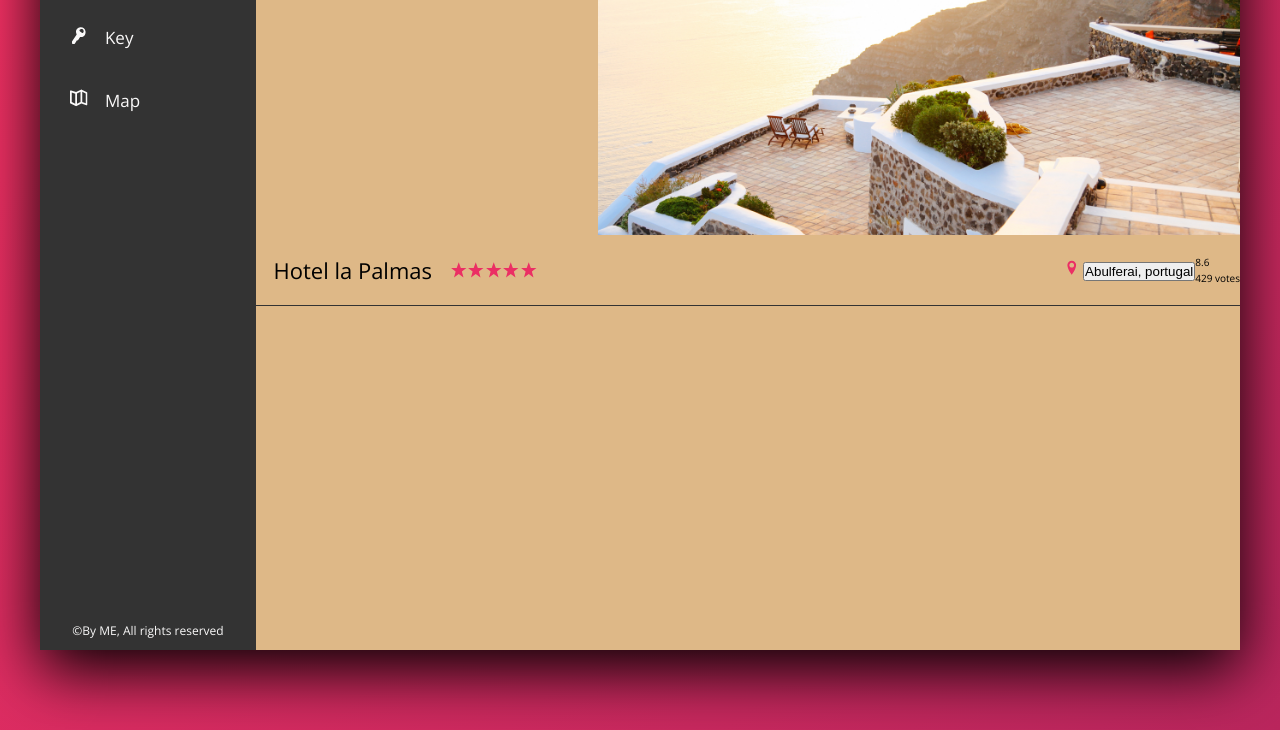
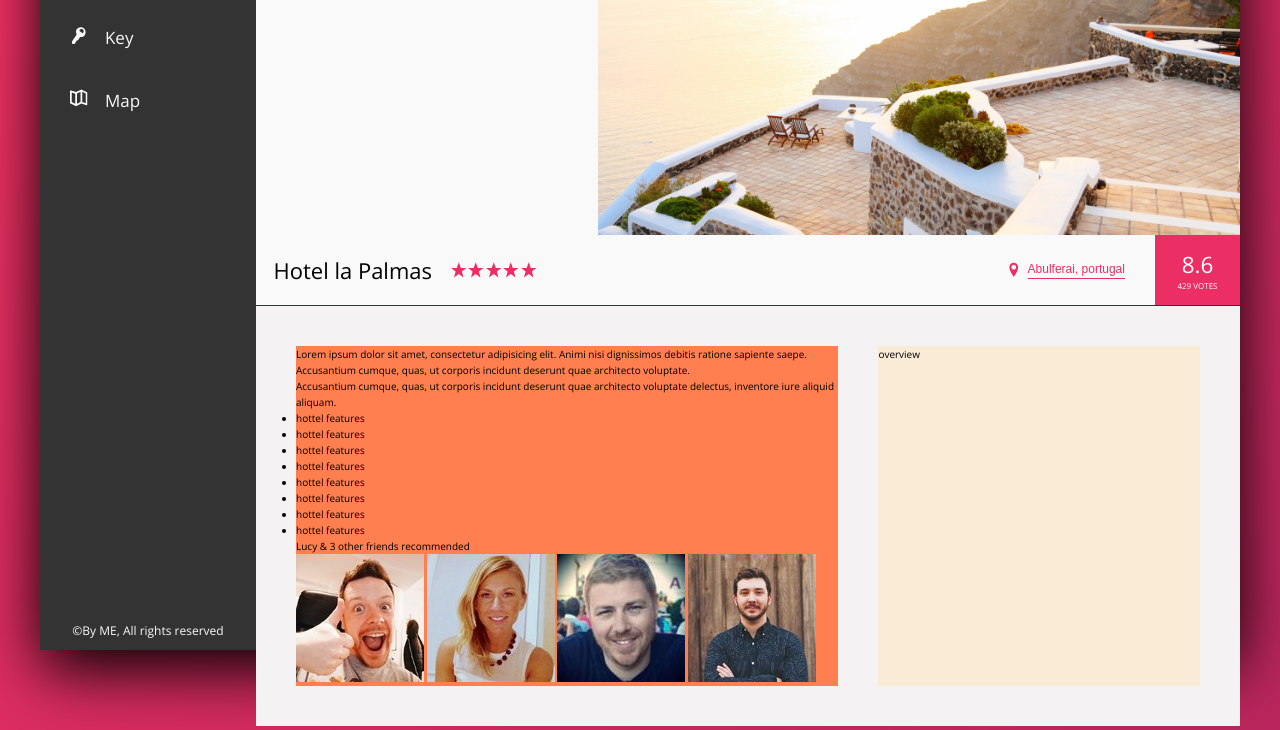
Before and after one commit to Susmit-Barua/Portfolio, a website: page Src/index.html in a window 1280 px wide. Shown: the part 300-1030 px from the top of the page. Drawn offline with nearby package versions, Linux system fonts and the light colour scheme.

Commit message:
Overview section

```diff
--- a/Src/index.html
+++ b/Src/index.html
@@ -119,7 +119,7 @@
             </div>
 
             <div class="overview__loaction">
-              <svg class="overview__icon">
+              <svg class="overview__icon-location">
                 <use xlink:href="./assets/sprite.svg#icon-location-pin"></use>
               </svg>
               <button class="btn-inline">Abulferai, portugal</button>
@@ -130,6 +130,58 @@
               <div class="overview__rating-count">429 votes</div>
             </div>
           </div>
+          <div class="details">
+            <div class="description">
+              <p class="paragraph">
+                Lorem ipsum dolor sit amet, consectetur adipisicing elit. Animi
+                nisi dignissimos debitis ratione sapiente saepe. Accusantium
+                cumque, quas, ut corporis incidunt deserunt quae architecto
+                voluptate.
+              </p>
+              <p class="paragraph">
+                Accusantium cumque, quas, ut corporis incidunt deserunt quae
+                architecto voluptate delectus, inventore iure aliquid aliquam.
+              </p>
+              <ul class="list">
+                <li class="list__item">hottel features</li>
+                <li class="list__item">hottel features</li>
+                <li class="list__item">hottel features</li>
+                <li class="list__item">hottel features</li>
+                <li class="list__item">hottel features</li>
+                <li class="list__item">hottel features</li>
+                <li class="list__item">hottel features</li>
+                <li class="list__item">hottel features</li>
+              </ul>
+              <div class="recommend">
+                <p class="recommend__count">
+                  Lucy & 3 other friends recommended
+                </p>
+                <div class="recommend__friend">
+                  <img
+                    src="./assets/user-1.jpg"
+                    alt=""
+                    class="recommend__photos"
+                  />
+                  <img
+                    src="./assets/user-2.jpg"
+                    alt=""
+                    class="recommend__photos"
+                  />
+                  <img
+                    src="./assets/user-3.jpg"
+                    alt=""
+                    class="recommend__photos"
+                  />
+                  <img
+                    src="./assets/user-4.jpg"
+                    alt=""
+                    class="recommend__photos"
+                  />
+                </div>
+              </div>
+            </div>
+            <div class="user-reviews">overview</div>
+          </div>
         </main>
       </div>
     </div>
--- a/Src/sass/_component.scss
+++ b/Src/sass/_component.scss
@@ -199,17 +199,73 @@
   //   width: 1.75rem;
   //   height: 1.75rem;
   // }
-  &__icon {
+  &__icon,
+  &__icon-location {
     width: 1.75rem;
     height: 1.75rem;
     fill: var(--color-primary);
   }
   &__loaction {
+    display: flex;
+    font-size: 1.2rem;
+    align-items: center;
+  }
+  &__icon-location {
+    margin-right: 0.5rem;
   }
   &__rating {
+    color: #fff;
+    background-color: var(--color-primary);
+    margin-left: 3rem;
+    padding: 0 2.25rem;
+
+    display: flex;
+    flex-direction: column;
+    align-self: stretch;
+    align-items: center;
+    justify-content: center;
   }
-  &__rating-averagr {
+  &__rating-average {
+    font-size: 2.25rem;
+    margin-bottom: -3px;
+    font-weight: 300;
   }
   &__rating-count {
+    font-size: 0.8rem;
+    text-transform: uppercase;
   }
 }
+
+.btn-inline {
+  border: none;
+  font-size: inherit;
+  color: var(--color-primary);
+  border-bottom: 1px solid currentColor;
+  padding-bottom: 2px;
+  background-color: transparent;
+  display: inline-block;
+  cursor: pointer;
+
+  &:hover {
+    color: var(--grey-dark-1);
+  }
+  &:focus {
+    transition: all 0.2s;
+    animation: pulsate 1s infinite;
+  }
+}
+
+@keyframes pulsate {
+  0% {
+    transform: scale(1);
+    box-shadow: none;
+  }
+  50% {
+    transform: scale(1.05);
+    box-shadow: 0 1rem 4rem rgba(0, 0, 0, 0.205);
+  }
+  100% {
+    transform: scale(1);
+    box-shadow: none;
+  }
+}
--- a/Src/sass/_layout.scss
+++ b/Src/sass/_layout.scss
@@ -24,6 +24,21 @@
 }
 .hotel-view {
   flex: 1;
-  background-color: burlywood;
+  background-color: var(--grey-light-1);
   height: 80rem;
 }
+
+.details {
+  display: flex;
+  background-color: var(--grey-light-2);
+  padding: 4rem;
+}
+.description {
+  flex: 0 0 60%;
+  background-color: coral;
+  margin-right: 4rem;
+}
+.user-reviews {
+  flex: 1;
+  background-color: antiquewhite;
+}
```
Also changed, not shown: Src/css/main.css.
